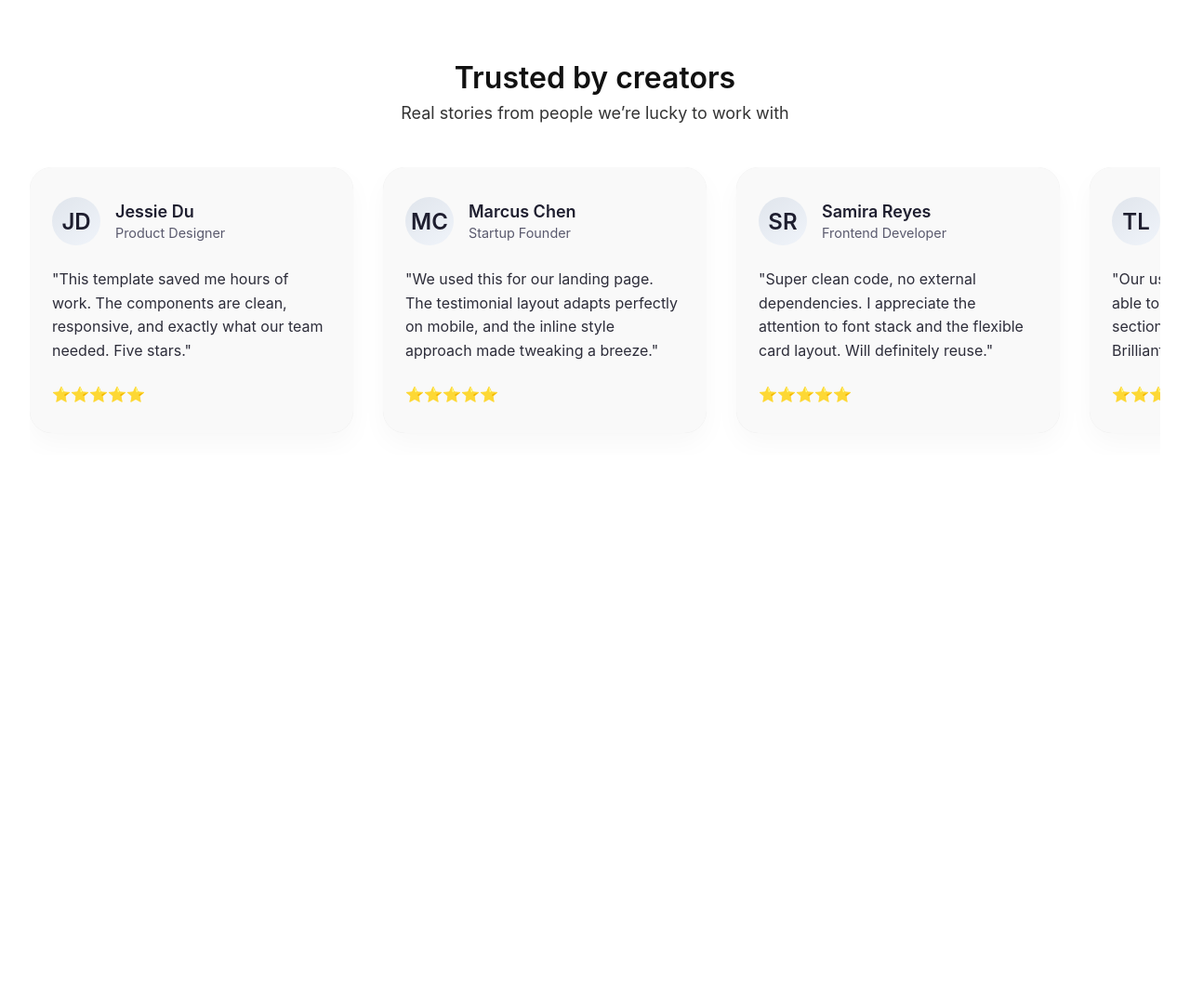
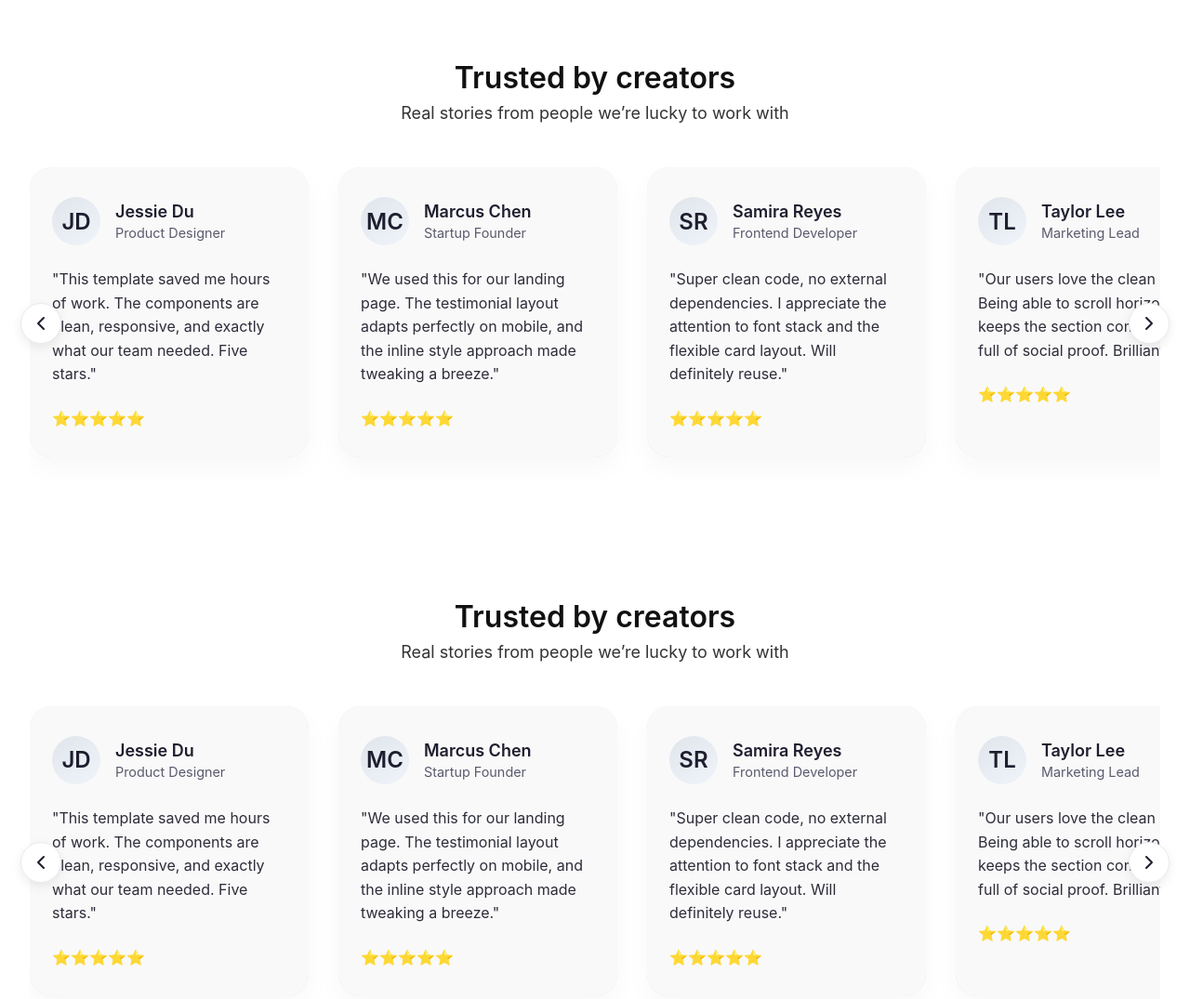
Before and after one commit to itsgbemi/vanilla-code, a plain HTML site: page blocks/testimonial/testimonial-4.html in a window 1280 px wide. Shown: the whole page at 93% size. Before the commit the page ends 800 px from the top, so only its background shows below. Drawn offline with Linux system fonts and the light colour scheme.

Commit message:
Update testimonial-4.html

```diff
--- a/blocks/testimonial/testimonial-4.html
+++ b/blocks/testimonial/testimonial-4.html
@@ -3,56 +3,479 @@
 <head>
 <meta charset="UTF-8">
 <meta name="viewport" content="width=device-width, initial-scale=1.0">
-<title>Testimonial Section | Horizontal Scroll | Style One</title>
+<title>Testimonial Section | Horizontal Scroll</title>
+<style>
+* {
+margin: 0;
+padding: 0;
+box-sizing: border-box;
+}
+body {
+background: #fff;
+font-family: -apple-system, BlinkMacSystemFont, 'Segoe UI', Roboto, Helvetica, Arial, sans-serif;
+}
+section {
+max-width: 100%;
+margin: 0;
+padding: 4rem 2rem;
+position: relative;
+}
+h2 {
+font-size: 2rem;
+font-weight: 600;
+color: #111;
+margin: 0 0 0.5rem 0;
+text-align: center;
+}
+.subtitle {
+font-size: 1.125rem;
+color: #333;
+margin: 0 0 3rem 0;
+text-align: center;
+}
+.scroll-wrapper {
+position: relative;
+display: flex;
+align-items: center;
+}
+.scroll-container {
+display: flex;
+flex-direction: row;
+flex-wrap: nowrap;
+overflow-x: auto;
+gap: 2rem;
+padding-bottom: 1.5rem;
+scrollbar-width: none;
+-webkit-overflow-scrolling: touch;
+scroll-behavior: smooth;
+}
+.scroll-container::-webkit-scrollbar {
+display: none;
+}
+.card {
+flex: 0 0 300px;
+background: #f9f9f9;
+border-radius: 24px;
+padding: 2rem 1.5rem;
+box-shadow: 0 12px 28px rgba(0,0,0,0.03), 0 0 1px rgba(0,0,0,0.1);
+transition: transform 0.2s ease, box-shadow 0.2s ease;
+}
+.card:hover {
+transform: scale(1.02);
+box-shadow: 0 20px 32px rgba(0,0,0,0.06), 0 0 1px rgba(0,0,0,0.15);
+}
+.profile {
+display: flex;
+align-items: center;
+gap: 1rem;
+margin-bottom: 1.5rem;
+}
+.avatar {
+width: 52px;
+height: 52px;
+background: linear-gradient(145deg,#e0e5ec,#f0f4fa);
+border-radius: 50%;
+display: flex;
+align-items: center;
+justify-content: center;
+font-weight: 600;
+font-size: 1.5rem;
+color: #1e1e2f;
+}
+.info p:first-child {
+margin: 0;
+font-weight: 600;
+color: #1e1e2f;
+font-size: 1.125rem;
+}
+.info p:last-child {
+margin: 4px 0 0;
+color: #5a5a6e;
+font-size: 0.9rem;
+}
+.quote {
+margin: 0;
+color: #2d2d3a;
+line-height: 1.6;
+font-size: 1rem;
+}
+.stars {
+display: flex;
+gap: 4px;
+margin-top: 1.5rem;
+color: #f5b342;
+}
+.arrow {
+position: absolute;
+width: 44px;
+height: 44px;
+background: white;
+border: 1px solid #eaeaea;
+border-radius: 50%;
+display: flex;
+align-items: center;
+justify-content: center;
+cursor: pointer;
+box-shadow: 0 4px 12px rgba(0,0,0,0.08);
+z-index: 10;
+transition: all 0.2s ease;
+user-select: none;
+}
+.arrow:hover {
+background: #f5f5f5;
+box-shadow: 0 6px 16px rgba(0,0,0,0.12);
+transform: scale(1.05);
+}
+.arrow-left {
+left: -10px;
+}
+.arrow-right {
+right: -10px;
+}
+.arrow svg {
+width: 24px;
+height: 24px;
+fill: none;
+stroke: #1e1e2f;
+stroke-width: 2;
+stroke-linecap: round;
+stroke-linejoin: round;
+}
+@media (max-width: 640px) {
+.arrow {
+display: none;
+}
+}
+</style>
 </head>
-<body style="margin:0;background:#fff;font-family:-apple-system,BlinkMacSystemFont,'Segoe UI',Roboto,Helvetica,Arial,sans-serif;">
-<section style="max-width:100%;margin:0;padding:4rem 2rem;">
-<h2 style="font-size:2rem;font-weight:600;color:#111;margin:0 0 0.5rem 0;text-align:center;">Trusted by creators</h2>
-<p style="font-size:1.125rem;color:#333;margin:0 0 3rem 0;text-align:center;">Real stories from people we’re lucky to work with</p>
-<div style="display:flex;flex-direction:row;flex-wrap:nowrap;overflow-x:auto;gap:2rem;padding-bottom:1.5rem;scrollbar-width:thin;scrollbar-color:#aaa #f0f0f0;-webkit-overflow-scrolling:touch;">
-<div style="flex:0 0 300px;background:#f9f9f9;border-radius:24px;padding:2rem 1.5rem;box-shadow:0 12px 28px rgba(0,0,0,0.03),0 0 1px rgba(0,0,0,0.1);">
-<div style="display:flex;align-items:center;gap:1rem;margin-bottom:1.5rem;">
-<div style="width:52px;height:52px;background:linear-gradient(145deg,#e0e5ec,#f0f4fa);border-radius:50%;display:flex;align-items:center;justify-content:center;font-weight:600;font-size:1.5rem;color:#1e1e2f;">JD</div>
-<div><p style="margin:0;font-weight:600;color:#1e1e2f;font-size:1.125rem;">Jessie Du</p><p style="margin:4px 0 0;color:#5a5a6e;font-size:0.9rem;">Product Designer</p></div>
+<body>
+<section>
+<h2>Trusted by creators</h2>
+<p class="subtitle">Real stories from people we’re lucky to work with</p>
+<div class="scroll-wrapper">
+<div class="arrow arrow-left" onclick="document.querySelector('.scroll-container').scrollBy({left: -360, behavior: 'smooth'})">
+<svg viewBox="0 0 24 24">
+<path d="M15 18l-6-6 6-6"/>
+</svg>
 </div>
-<p style="margin:0;color:#2d2d3a;line-height:1.6;font-size:1rem;">"This template saved me hours of work. The components are clean, responsive, and exactly what our team needed. Five stars."</p>
-<div style="display:flex;gap:4px;margin-top:1.5rem;color:#f5b342;">⭐⭐⭐⭐⭐</div>
+<div class="arrow arrow-right" onclick="document.querySelector('.scroll-container').scrollBy({left: 360, behavior: 'smooth'})">
+<svg viewBox="0 0 24 24">
+<path d="M9 18l6-6-6-6"/>
+</svg>
 </div>
-<div style="flex:0 0 300px;background:#f9f9f9;border-radius:24px;padding:2rem 1.5rem;box-shadow:0 12px 28px rgba(0,0,0,0.03),0 0 1px rgba(0,0,0,0.1);">
-<div style="display:flex;align-items:center;gap:1rem;margin-bottom:1.5rem;">
-<div style="width:52px;height:52px;background:linear-gradient(145deg,#e0e5ec,#f0f4fa);border-radius:50%;display:flex;align-items:center;justify-content:center;font-weight:600;font-size:1.5rem;color:#1e1e2f;">MC</div>
-<div><p style="margin:0;font-weight:600;color:#1e1e2f;font-size:1.125rem;">Marcus Chen</p><p style="margin:4px 0 0;color:#5a5a6e;font-size:0.9rem;">Startup Founder</p></div>
+<div class="scroll-container">
+<div class="card">
+<div class="profile">
+<div class="avatar">JD</div>
+<div class="info">
+<p>Jessie Du</p>
+<p>Product Designer</p>
 </div>
-<p style="margin:0;color:#2d2d3a;line-height:1.6;font-size:1rem;">"We used this for our landing page. The testimonial layout adapts perfectly on mobile, and the inline style approach made tweaking a breeze."</p>
-<div style="display:flex;gap:4px;margin-top:1.5rem;color:#f5b342;">⭐⭐⭐⭐⭐</div>
 </div>
-<div style="flex:0 0 300px;background:#f9f9f9;border-radius:24px;padding:2rem 1.5rem;box-shadow:0 12px 28px rgba(0,0,0,0.03),0 0 1px rgba(0,0,0,0.1);">
-<div style="display:flex;align-items:center;gap:1rem;margin-bottom:1.5rem;">
-<div style="width:52px;height:52px;background:linear-gradient(145deg,#e0e5ec,#f0f4fa);border-radius:50%;display:flex;align-items:center;justify-content:center;font-weight:600;font-size:1.5rem;color:#1e1e2f;">SR</div>
-<div><p style="margin:0;font-weight:600;color:#1e1e2f;font-size:1.125rem;">Samira Reyes</p><p style="margin:4px 0 0;color:#5a5a6e;font-size:0.9rem;">Frontend Developer</p></div>
+<p class="quote">"This template saved me hours of work. The components are clean, responsive, and exactly what our team needed. Five stars."</p>
+<div class="stars">⭐⭐⭐⭐⭐</div>
 </div>
-<p style="margin:0;color:#2d2d3a;line-height:1.6;font-size:1rem;">"Super clean code, no external dependencies. I appreciate the attention to font stack and the flexible card layout. Will definitely reuse."</p>
-<div style="display:flex;gap:4px;margin-top:1.5rem;color:#f5b342;">⭐⭐⭐⭐⭐</div>
+<div class="card">
+<div class="profile">
+<div class="avatar">MC</div>
+<div class="info">
+<p>Marcus Chen</p>
+<p>Startup Founder</p>
 </div>
-<div style="flex:0 0 300px;background:#f9f9f9;border-radius:24px;padding:2rem 1.5rem;box-shadow:0 12px 28px rgba(0,0,0,0.03),0 0 1px rgba(0,0,0,0.1);">
-<div style="display:flex;align-items:center;gap:1rem;margin-bottom:1.5rem;">
-<div style="width:52px;height:52px;background:linear-gradient(145deg,#e0e5ec,#f0f4fa);border-radius:50%;display:flex;align-items:center;justify-content:center;font-weight:600;font-size:1.5rem;color:#1e1e2f;">TL</div>
-<div><p style="margin:0;font-weight:600;color:#1e1e2f;font-size:1.125rem;">Taylor Lee</p><p style="margin:4px 0 0;color:#5a5a6e;font-size:0.9rem;">Marketing Lead</p></div>
 </div>
-<p style="margin:0;color:#2d2d3a;line-height:1.6;font-size:1rem;">"Our users love the clean look. Being able to scroll horizontally keeps the section compact yet full of social proof. Brilliant."</p>
-<div style="display:flex;gap:4px;margin-top:1.5rem;color:#f5b342;">⭐⭐⭐⭐⭐</div>
+<p class="quote">"We used this for our landing page. The testimonial layout adapts perfectly on mobile, and the inline style approach made tweaking a breeze."</p>
+<div class="stars">⭐⭐⭐⭐⭐</div>
 </div>
-<div style="flex:0 0 300px;background:#f9f9f9;border-radius:24px;padding:2rem 1.5rem;box-shadow:0 12px 28px rgba(0,0,0,0.03),0 0 1px rgba(0,0,0,0.1);">
-<div style="display:flex;align-items:center;gap:1rem;margin-bottom:1.5rem;">
-<div style="width:52px;height:52px;background:linear-gradient(145deg,#e0e5ec,#f0f4fa);border-radius:50%;display:flex;align-items:center;justify-content:center;font-weight:600;font-size:1.5rem;color:#1e1e2f;">NP</div>
-<div><p style="margin:0;font-weight:600;color:#1e1e2f;font-size:1.125rem;">Nina Patel</p><p style="margin:4px 0 0;color:#5a5a6e;font-size:0.9rem;">Content Strategist</p></div>
+<div class="card">
+<div class="profile">
+<div class="avatar">SR</div>
+<div class="info">
+<p>Samira Reyes</p>
+<p>Frontend Developer</p>
 </div>
-<p style="margin:0;color:#2d2d3a;line-height:1.6;font-size:1rem;">"Finally a testimonial section that doesn't wrap into a million rows. The styled scrollbar is a subtle but excellent detail."</p>
-<div style="display:flex;gap:4px;margin-top:1.5rem;color:#f5b342;">⭐⭐⭐⭐⭐</div>
+</div>
+<p class="quote">"Super clean code, no external dependencies. I appreciate the attention to font stack and the flexible card layout. Will definitely reuse."</p>
+<div class="stars">⭐⭐⭐⭐⭐</div>
+</div>
+<div class="card">
+<div class="profile">
+<div class="avatar">TL</div>
+<div class="info">
+<p>Taylor Lee</p>
+<p>Marketing Lead</p>
+</div>
+</div>
+<p class="quote">"Our users love the clean look. Being able to scroll horizontally keeps the section compact yet full of social proof. Brilliant."</p>
+<div class="stars">⭐⭐⭐⭐⭐</div>
+</div>
+<div class="card">
+<div class="profile">
+<div class="avatar">NP</div>
+<div class="info">
+<p>Nina Patel</p>
+<p>Content Strategist</p>
+</div>
+</div>
+<p class="quote">"Finally a testimonial section that doesn't wrap into a million rows. The styled scrollbar is a subtle but excellent detail."</p>
+<div class="stars">⭐⭐⭐⭐⭐</div>
+</div>
 </div>
 </div>
 </section>
-<style>/* styled scrollbar (webkit & standard) */ div[style*="overflow-x:auto"]::-webkit-scrollbar {height: 8px;} div[style*="overflow-x:auto"]::-webkit-scrollbar-track {background: #f0f0f0; border-radius: 20px;} div[style*="overflow-x:auto"]::-webkit-scrollbar-thumb {background: #aaa; border-radius: 20px; border: 2px solid #f0f0f0;} div[style*="overflow-x:auto"]::-webkit-scrollbar-thumb:hover {background: #888;}</style>
-<script>(function(){let cards=document.querySelectorAll('div[style*="background:#f9f9f9"]');cards.forEach(c=>{c.addEventListener('mouseenter',()=>{c.style.transform='scale(1.02)';c.style.transition='transform 0.2s ease, box-shadow 0.2s ease';c.style.boxShadow='0 20px 32px rgba(0,0,0,0.06), 0 0 1px rgba(0,0,0,0.15)';});c.addEventListener('mouseleave',()=>{c.style.transform='scale(1)';c.style.boxShadow='0 12px 28px rgba(0,0,0,0.03), 0 0 1px rgba(0,0,0,0.1)';});});})();</script>
+<script>
+(function(){
+let cards = document.querySelectorAll('.card');
+cards.forEach(c => {
+c.addEventListener('mouseenter', () => {
+c.style.transform = 'scale(1.02)';
+c.style.boxShadow = '0 20px 32px rgba(0,0,0,0.06), 0 0 1px rgba(0,0,0,0.15)';
+});
+c.addEventListener('mouseleave', () => {
+c.style.transform = 'scale(1)';
+c.style.boxShadow = '0 12px 28px rgba(0,0,0,0.03), 0 0 1px rgba(0,0,0,0.1)';
+});
+});
+})();
+</script>
+</body>
+</html><!DOCTYPE html>
+<html lang="en">
+<head>
+<meta charset="UTF-8">
+<meta name="viewport" content="width=device-width, initial-scale=1.0">
+<title>Testimonial Section | Horizontal Scroll</title>
+<style>
+* {
+margin: 0;
+padding: 0;
+box-sizing: border-box;
+}
+body {
+background: #fff;
+font-family: -apple-system, BlinkMacSystemFont, 'Segoe UI', Roboto, Helvetica, Arial, sans-serif;
+}
+section {
+max-width: 100%;
+margin: 0;
+padding: 4rem 2rem;
+position: relative;
+}
+h2 {
+font-size: 2rem;
+font-weight: 600;
+color: #111;
+margin: 0 0 0.5rem 0;
+text-align: center;
+}
+.subtitle {
+font-size: 1.125rem;
+color: #333;
+margin: 0 0 3rem 0;
+text-align: center;
+}
+.scroll-wrapper {
+position: relative;
+display: flex;
+align-items: center;
+}
+.scroll-container {
+display: flex;
+flex-direction: row;
+flex-wrap: nowrap;
+overflow-x: auto;
+gap: 2rem;
+padding-bottom: 1.5rem;
+scrollbar-width: none;
+-webkit-overflow-scrolling: touch;
+scroll-behavior: smooth;
+}
+.scroll-container::-webkit-scrollbar {
+display: none;
+}
+.card {
+flex: 0 0 300px;
+background: #f9f9f9;
+border-radius: 24px;
+padding: 2rem 1.5rem;
+box-shadow: 0 12px 28px rgba(0,0,0,0.03), 0 0 1px rgba(0,0,0,0.1);
+transition: transform 0.2s ease, box-shadow 0.2s ease;
+}
+.card:hover {
+transform: scale(1.02);
+box-shadow: 0 20px 32px rgba(0,0,0,0.06), 0 0 1px rgba(0,0,0,0.15);
+}
+.profile {
+display: flex;
+align-items: center;
+gap: 1rem;
+margin-bottom: 1.5rem;
+}
+.avatar {
+width: 52px;
+height: 52px;
+background: linear-gradient(145deg,#e0e5ec,#f0f4fa);
+border-radius: 50%;
+display: flex;
+align-items: center;
+justify-content: center;
+font-weight: 600;
+font-size: 1.5rem;
+color: #1e1e2f;
+}
+.info p:first-child {
+margin: 0;
+font-weight: 600;
+color: #1e1e2f;
+font-size: 1.125rem;
+}
+.info p:last-child {
+margin: 4px 0 0;
+color: #5a5a6e;
+font-size: 0.9rem;
+}
+.quote {
+margin: 0;
+color: #2d2d3a;
+line-height: 1.6;
+font-size: 1rem;
+}
+.stars {
+display: flex;
+gap: 4px;
+margin-top: 1.5rem;
+color: #f5b342;
+}
+.arrow {
+position: absolute;
+width: 44px;
+height: 44px;
+background: white;
+border: 1px solid #eaeaea;
+border-radius: 50%;
+display: flex;
+align-items: center;
+justify-content: center;
+cursor: pointer;
+box-shadow: 0 4px 12px rgba(0,0,0,0.08);
+z-index: 10;
+transition: all 0.2s ease;
+user-select: none;
+}
+.arrow:hover {
+background: #f5f5f5;
+box-shadow: 0 6px 16px rgba(0,0,0,0.12);
+transform: scale(1.05);
+}
+.arrow-left {
+left: -10px;
+}
+.arrow-right {
+right: -10px;
+}
+.arrow svg {
+width: 24px;
+height: 24px;
+fill: none;
+stroke: #1e1e2f;
+stroke-width: 2;
+stroke-linecap: round;
+stroke-linejoin: round;
+}
+@media (max-width: 640px) {
+.arrow {
+display: none;
+}
+}
+</style>
+</head>
+<body>
+<section>
+<h2>Trusted by creators</h2>
+<p class="subtitle">Real stories from people we’re lucky to work with</p>
+<div class="scroll-wrapper">
+<div class="arrow arrow-left" onclick="document.querySelector('.scroll-container').scrollBy({left: -360, behavior: 'smooth'})">
+<svg viewBox="0 0 24 24">
+<path d="M15 18l-6-6 6-6"/>
+</svg>
+</div>
+<div class="arrow arrow-right" onclick="document.querySelector('.scroll-container').scrollBy({left: 360, behavior: 'smooth'})">
+<svg viewBox="0 0 24 24">
+<path d="M9 18l6-6-6-6"/>
+</svg>
+</div>
+<div class="scroll-container">
+<div class="card">
+<div class="profile">
+<div class="avatar">JD</div>
+<div class="info">
+<p>Jessie Du</p>
+<p>Product Designer</p>
+</div>
+</div>
+<p class="quote">"This template saved me hours of work. The components are clean, responsive, and exactly what our team needed. Five stars."</p>
+<div class="stars">⭐⭐⭐⭐⭐</div>
+</div>
+<div class="card">
+<div class="profile">
+<div class="avatar">MC</div>
+<div class="info">
+<p>Marcus Chen</p>
+<p>Startup Founder</p>
+</div>
+</div>
+<p class="quote">"We used this for our landing page. The testimonial layout adapts perfectly on mobile, and the inline style approach made tweaking a breeze."</p>
+<div class="stars">⭐⭐⭐⭐⭐</div>
+</div>
+<div class="card">
+<div class="profile">
+<div class="avatar">SR</div>
+<div class="info">
+<p>Samira Reyes</p>
+<p>Frontend Developer</p>
+</div>
+</div>
+<p class="quote">"Super clean code, no external dependencies. I appreciate the attention to font stack and the flexible card layout. Will definitely reuse."</p>
+<div class="stars">⭐⭐⭐⭐⭐</div>
+</div>
+<div class="card">
+<div class="profile">
+<div class="avatar">TL</div>
+<div class="info">
+<p>Taylor Lee</p>
+<p>Marketing Lead</p>
+</div>
+</div>
+<p class="quote">"Our users love the clean look. Being able to scroll horizontally keeps the section compact yet full of social proof. Brilliant."</p>
+<div class="stars">⭐⭐⭐⭐⭐</div>
+</div>
+<div class="card">
+<div class="profile">
+<div class="avatar">NP</div>
+<div class="info">
+<p>Nina Patel</p>
+<p>Content Strategist</p>
+</div>
+</div>
+<p class="quote">"Finally a testimonial section that doesn't wrap into a million rows. The styled scrollbar is a subtle but excellent detail."</p>
+<div class="stars">⭐⭐⭐⭐⭐</div>
+</div>
+</div>
+</div>
+</section>
+<script>
+(function(){
+let cards = document.querySelectorAll('.card');
+cards.forEach(c => {
+c.addEventListener('mouseenter', () => {
+c.style.transform = 'scale(1.02)';
+c.style.boxShadow = '0 20px 32px rgba(0,0,0,0.06), 0 0 1px rgba(0,0,0,0.15)';
+});
+c.addEventListener('mouseleave', () => {
+c.style.transform = 'scale(1)';
+c.style.boxShadow = '0 12px 28px rgba(0,0,0,0.03), 0 0 1px rgba(0,0,0,0.1)';
+});
+});
+})();
+</script>
 </body>
 </html>
```
